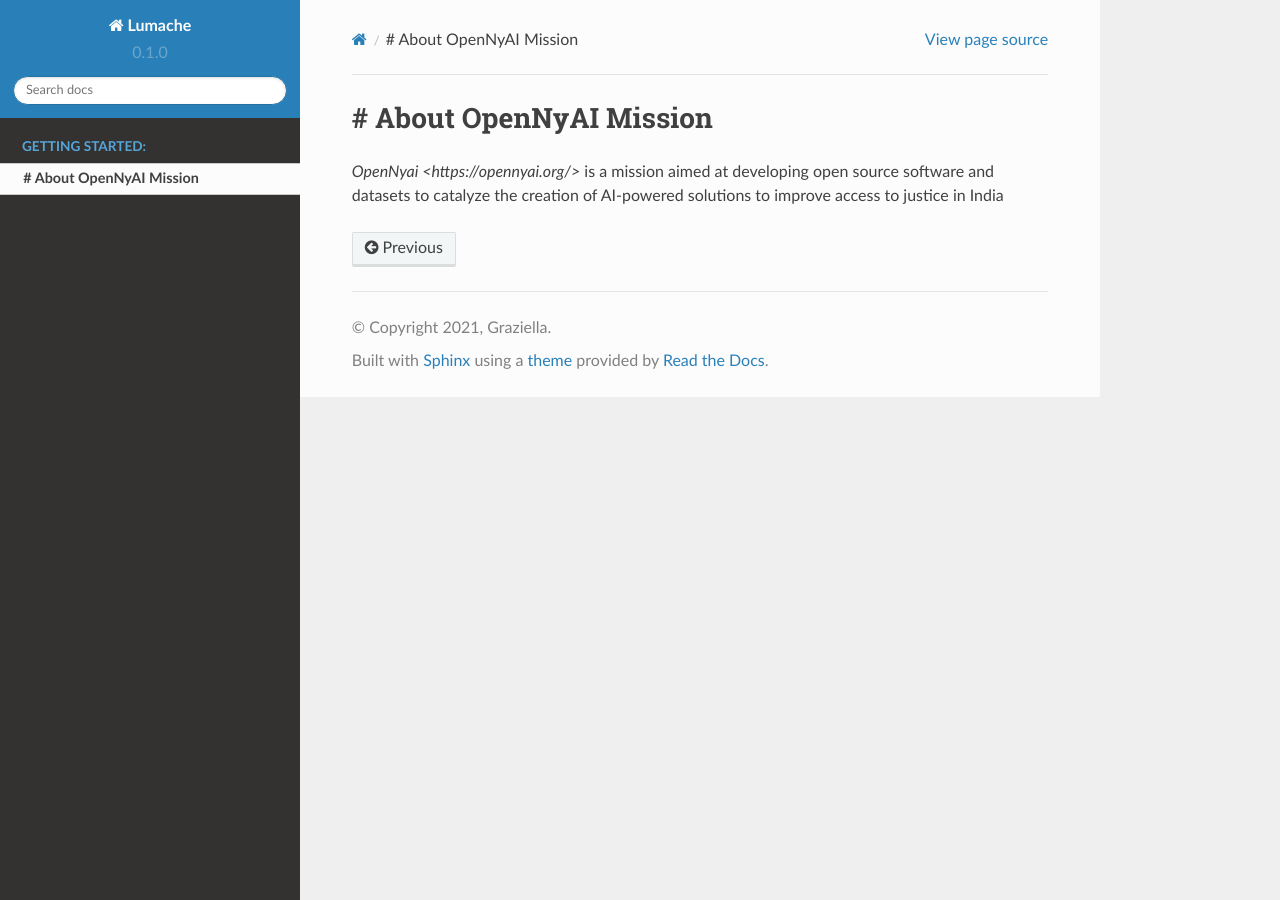
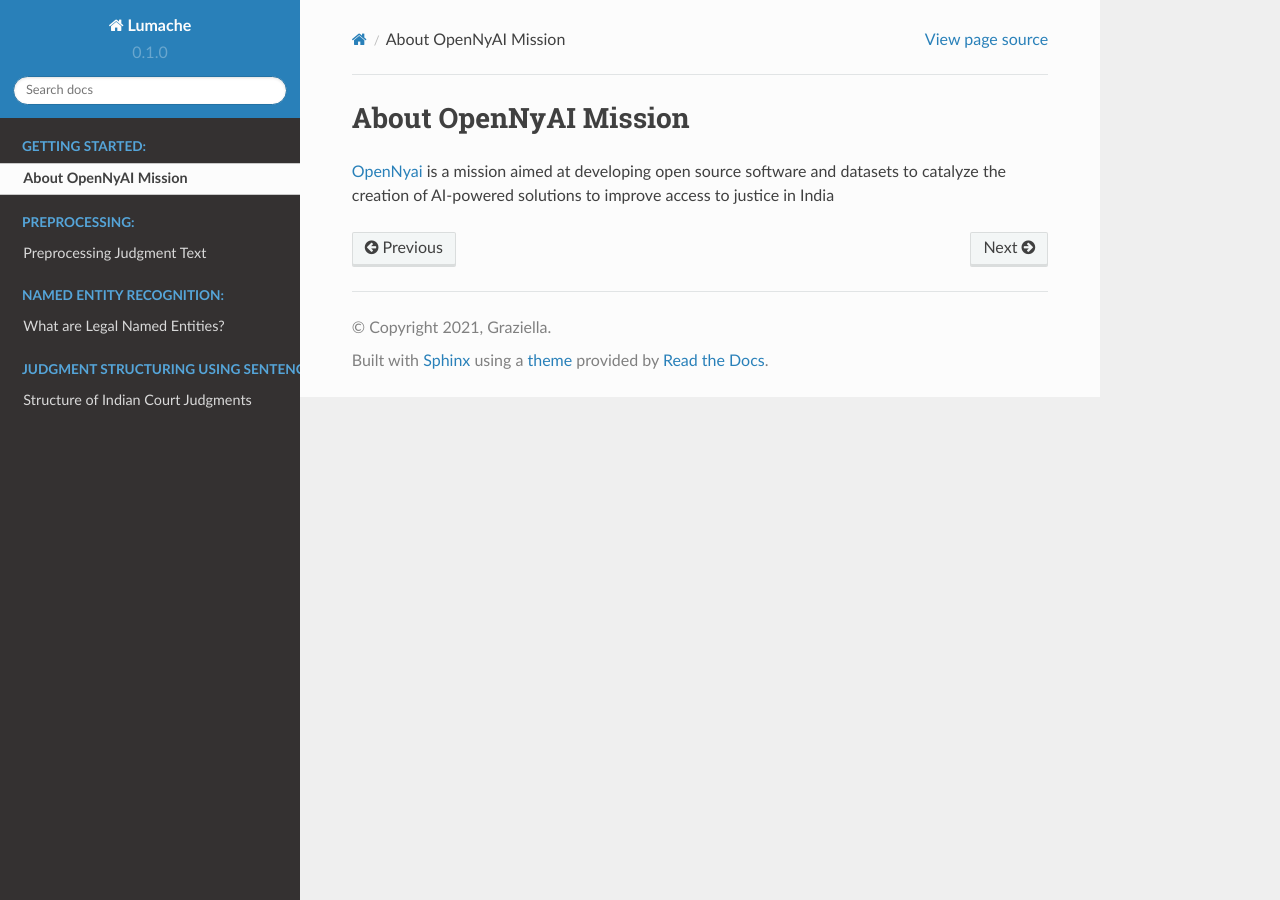
Before and after one commit to OpenNyAI/Opennyai, a Sphinx documentation site: the page built from docs/source/getting_started/about_opennyai.rst, in a window 1280 px wide. Built offline with Sphinx 7.4.7 and the Read the Docs theme 2.0.0, drawn with Linux system fonts in a browser that asks for light colours; pages that are not in the unit, such as notebooks, are missing from menus.

Commit message:
added readthedocs files

```diff
--- a/docs/source/getting_started/about_opennyai.rst
+++ b/docs/source/getting_started/about_opennyai.rst
@@ -1,3 +1,3 @@
-# About OpenNyAI Mission
+About OpenNyAI Mission
 ===================================
-`OpenNyai <https://opennyai.org/>` is a mission aimed at developing open source software and datasets to catalyze the creation of AI-powered solutions to improve access to justice in India
+`OpenNyai <https://opennyai.org/>`_ is a mission aimed at developing open source software and datasets to catalyze the creation of AI-powered solutions to improve access to justice in India
--- /dev/null
+++ b/docs/source/ner/legal_named_entities.rst
@@ -0,0 +1,2 @@
+What are Legal Named Entities?
+==============================
--- /dev/null
+++ b/docs/source/preprocessing/preprocessing.rst
@@ -0,0 +1,5 @@
+Preprocessing Judgment Text
+===========================
+Following preprocessing activities are performed
+1. Seperating preamble from judgment text
+2. Sentence spitting
--- /dev/null
+++ b/docs/source/rr/rr_structure.rst
@@ -0,0 +1,2 @@
+Structure of Indian Court Judgments
+===================================
```
Also changed, not shown: docs/source/index.rst (+21 -3 lines), docs/source/summariser/summariser.rst (added).
